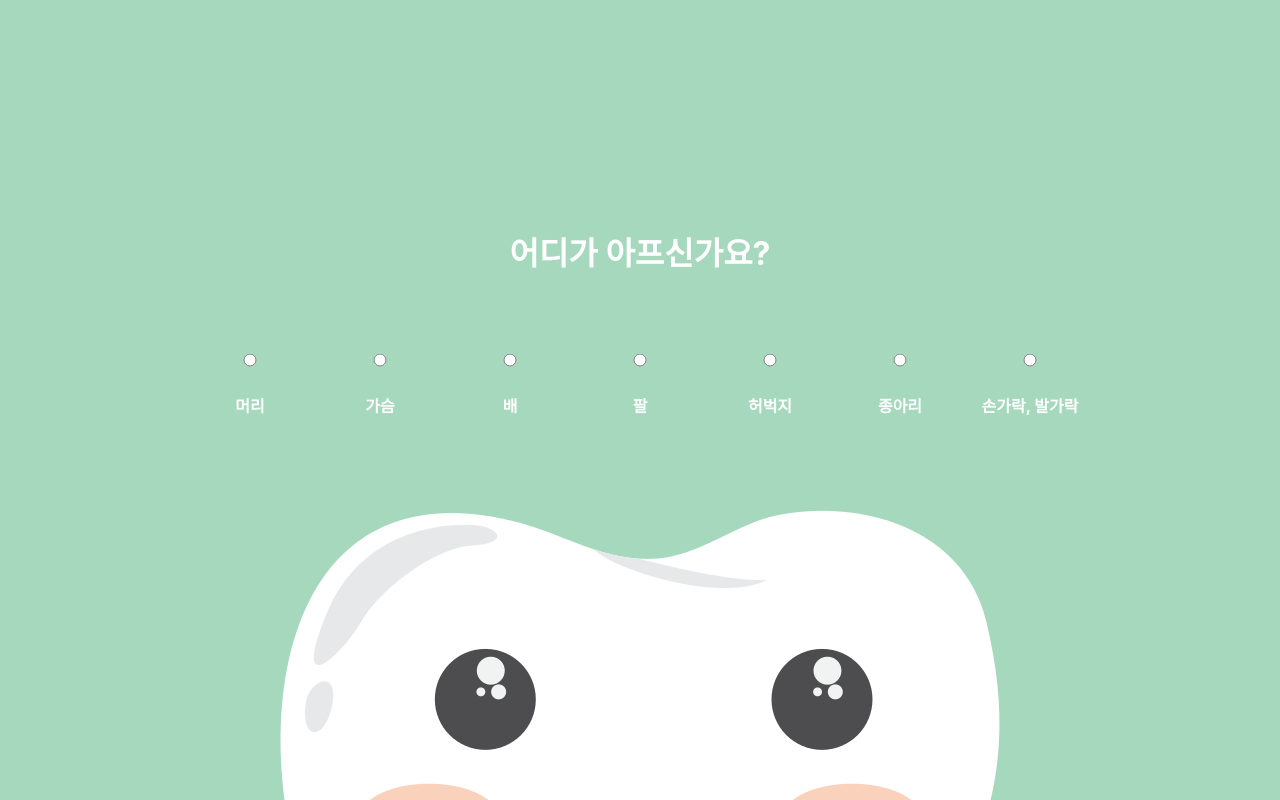
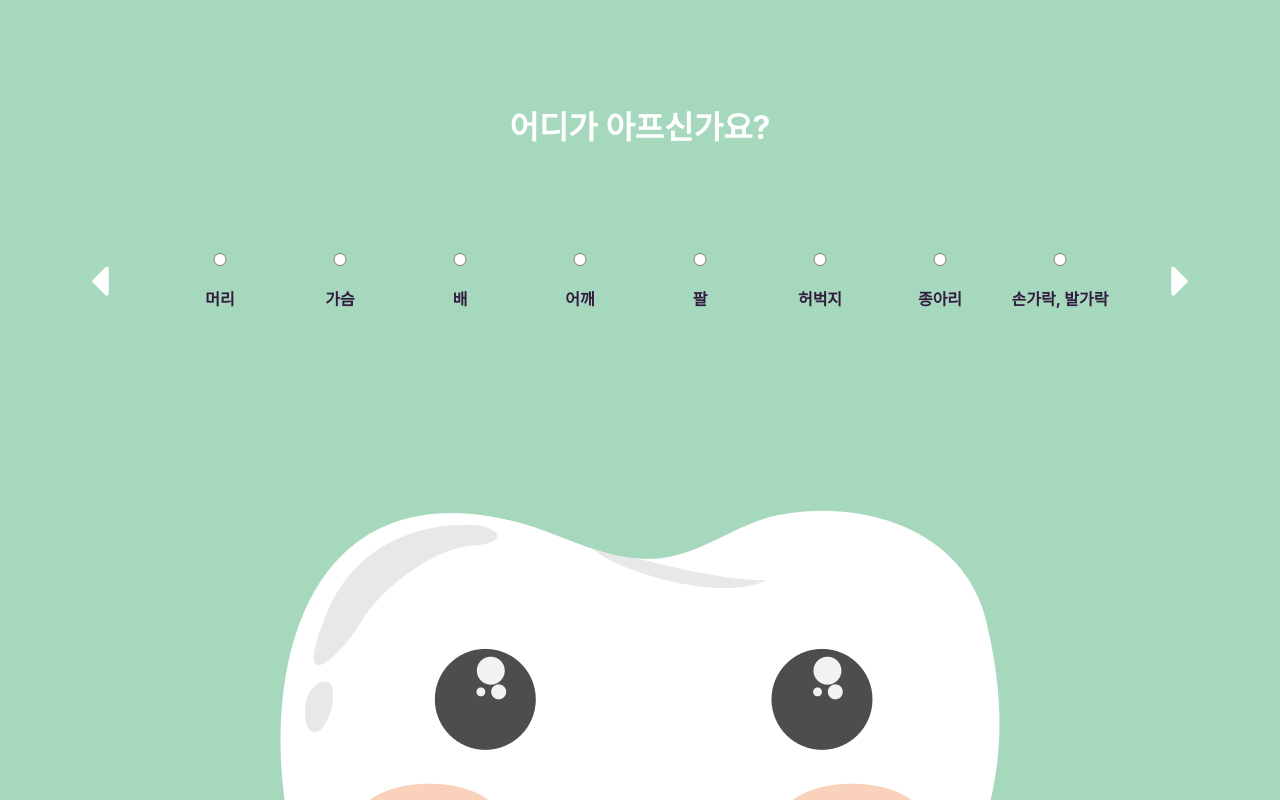
Before and after one commit to hemeum/project-zr, a React (Create React App) app: page /symptom in a window 1280 px wide. Shown: the top 800 px of the page. Built offline with nearby package versions, Linux system fonts and the light colour scheme.

Commit message:
Working Symp component about layout and data

```diff
--- a/src/components/SymptomInput.tsx
+++ b/src/components/SymptomInput.tsx
@@ -1,38 +1,164 @@
 import React, { useState } from "react";
 import styled from "styled-components";
+import { useNavigate } from "react-router-dom";
+
+// symptom 데이터 모듈로 분리하기, Form 스타일 order가 1이 되면 스타일 수정하게 하기
 
 function SymptomInput() {
-  const [order, setOrder] = useState();
+  const [order, setOrder] = useState(0);
+  const [radioName, setRadioName] = useState("body");
+  const [disease, setDisease] = useState("");
 
-  const inputName = () => {
-    // input 태그의 name 바꾸기 함수
-  };
+  const navigate = useNavigate();
 
-  const inputValue = () => {
-    // input 태그의 value 바꾸기 함수
+  const radioValue = [
+    {
+      id: 1,
+      kbody: "머리",
+      body: "head",
+      symptom: [
+        {
+          id: 1,
+          name: "긴장성 두통",
+          desc: "주로 아침이나 밤에 이마, 볼, 목, 관자놀이의 통증이 느껴진다.",
+        },
+        {
+          id: 2,
+          name: "편두통",
+          desc: "관자놀이가 욱신거리고 움직일 때 통증이 심하며, 구토가 동반된다.",
+        },
+        {
+          id: 3,
+          name: "군발두통",
+          desc: "한쪽 눈, 관자놀이, 이마 주변이 아프다.",
+        },
+        {
+          id: 4,
+          name: "경추성두통",
+          desc: "목 근처부터 머리 뒷 부분까지 통증이 느껴지며, 귀와 눈까지 아프다.",
+        },
+        {
+          id: 5,
+          name: "부비동두통",
+          desc: "이마와 코 주변, 양쪽 눈이 아프다.",
+        },
+        { id: 6, name: "턱관절두통", desc: "관자놀이 부근, 음식물 씹을 때 두통이 느껴진다." },
+      ],
+    },
+    {
+      id: 2,
+      kbody: "가슴",
+      body: "heart",
+      symptom: [
+        {
+          id: 1,
+          name: "허혈성 심질환",
+          desc: "가만히 있을 땐 괜찮다가 계단을 오르거나 무거운 짐을 들고 걸을 때 통증이 느껴진다.",
+        },
+        {
+          id: 2,
+          name: "소화기 심질환",
+          desc: "앞가슴과 등쪽에서 통증, 타는 듯한 느낌이 든다.",
+        },
+        {
+          id: 3,
+          name: "신경계 심질환",
+          desc: "갈비뼈 쪽 통증, 상체를 움직일 때 통증, 심호흡 시 따가운 통증이 느껴진다.",
+        },
+        {
+          id: 4,
+          name: "스트레스성 심질환",
+          desc: "칼로 찌르는 느낌, 어지러움과 과호흡, 왼쪽 가슴 밑 통증이 느껴진다.",
+        },
+      ],
+    },
+    {
+      id: 3,
+      kbody: "배",
+      body: "stomach",
+    },
+    { id: 4, kbody: "어깨", body: "shoulder" },
+    { id: 5, kbody: "팔", body: "arm" },
+    { id: 6, kbody: "허벅지", body: "thigh" },
+    { id: 7, kbody: "종아리", body: "calf" },
+    { id: 8, kbody: "손가락, 발가락", body: "finger and toes" },
+  ];
+
+  const inputs = (order: number) => {
+    if (order === 0) {
+      return radioValue.map((value) => (
+        <label key={value.id}>
+          <input
+            type="radio"
+            name={radioName}
+            value={value.body}
+            onClick={(e) => {
+              console.log(e.currentTarget.value);
+              setRadioName(e.currentTarget.value);
+            }}
+          />
+          <p>{value.kbody}</p>
+        </label>
+      ));
+    } else {
+      let number = 0;
+      for (let i = 0; i < radioValue.length; i++) {
+        if (radioValue[i].body === radioName) {
+          number = i;
+          break;
+        }
+      }
+      return radioValue[number].symptom?.map((value) => {
+        return (
+          <div key={value.id}>
+            <label>
+              <input
+                type="radio"
+                name={radioName}
+                value={value.name}
+                onClick={(e) => {
+                  console.log(e.currentTarget.value);
+                  setDisease(e.currentTarget.value);
+                }}
+              />
+              <span>{value.desc}</span>
+            </label>
+          </div>
+        );
+      });
+    }
   };
 
   return (
     <Contain>
-      <Title>어디가 아프신가요?</Title>
-      <Form>
-        <input type="radio" name="body" value="head" />
-        <input type="radio" name="body" value="heart" />
-        <input type="radio" name="body" value="stomach" />
-        <input type="radio" name="body" value="arm" />
-        <input type="radio" name="body" value="thigh" />
-        <input type="radio" name="body" value="calf" />
-        <input type="radio" name="body" value="finger and toes" />
-      </Form>
-      <Desc>
-        <p>머리</p>
-        <p>가슴</p>
-        <p>배</p>
-        <p>팔</p>
-        <p>허벅지</p>
-        <p>종아리</p>
-        <p>손가락, 발가락</p>
-      </Desc>
+      <Title>{order === 0 ? "어디가 아프신가요?" : "어떻게 아프신가요?"}</Title>
+      <Arrows>
+        <i
+          className="fas fa-caret-left arrow-left"
+          onClick={(): void => {
+            if (order === 0) {
+              return;
+            } else {
+              setOrder(order - 1);
+            }
+          }}
+        ></i>
+        <i
+          className="fas fa-caret-right arrow-right"
+          onClick={(): void => {
+            if (radioName === "body") {
+              alert("아프신 곳을 선택해주세요.");
+            } else if (order === 0) {
+              setOrder(order + 1);
+            } else if (disease === "") {
+              alert("증상을 선택해주세요.");
+            } else if (disease !== "") {
+              navigate("/disease", { state: disease });
+            }
+          }}
+        ></i>
+      </Arrows>
+      <Form name={`${order}`}>{inputs(order)}</Form>
     </Contain>
   );
 }
@@ -40,12 +166,12 @@ function SymptomInput() {
 const Contain = styled.div`
   position: relative;
   width: 100%;
-  height: 900px;
+  height: 960px;
 `;
 
 const Title = styled.h1`
   position: absolute;
-  top: 30%;
+  top: 15%;
   left: 50%;
   transform: translate(-50%, -50%);
   width: 100%;
@@ -57,32 +183,54 @@ const Title = styled.h1`
 
 const Form = styled.form`
   position: absolute;
-  top: 40%;
+  top: 30%;
   left: 50%;
   transform: translate(-50%, -50%);
-  display: flex;
-  justify-content: space-between;
-  width: 900px;
+  ${({ name }): string => {
+    return name !== "0" ? `display : block;` : `display : flex; justify-content: space-between;`;
+  }};
+  width: 960px;
   input {
-    width: 120px;
+    ${({ name }): string => {
+      return name !== "0" ? "width:50px;" : "width:120px";
+    }};
     margin: 0;
   }
-`;
-
-const Desc = styled.div`
-  position: absolute;
-  top: 45%;
-  left: 50%;
-  transform: translate(-50%, -50%);
-  display: flex;
-  justify-content: space-between;
-  width: 900px;
   p {
-    width: 120px;
     text-align: center;
-    color: #fff;
+    color: #331b3f;
+    font-weight: bold;
+  }
+  div {
+    margin-bottom: 10px;
+  }
+  span {
+    color: #331b3f;
     font-weight: bold;
   }
 `;
 
+const Arrows = styled.div`
+  position: absolute;
+  top: 30%;
+  left: 50%;
+  transform: translate(-50%, -50%);
+  width: 960px;
+  height: 74px;
+  i {
+    font-size: 50px;
+    color: #fff;
+  }
+  .arrow-left {
+    position: absolute;
+    left: -70px;
+    top: 5px;
+  }
+  .arrow-right {
+    position: absolute;
+    right: -70px;
+    top: 5px;
+  }
+`;
+
 export default SymptomInput;
```
